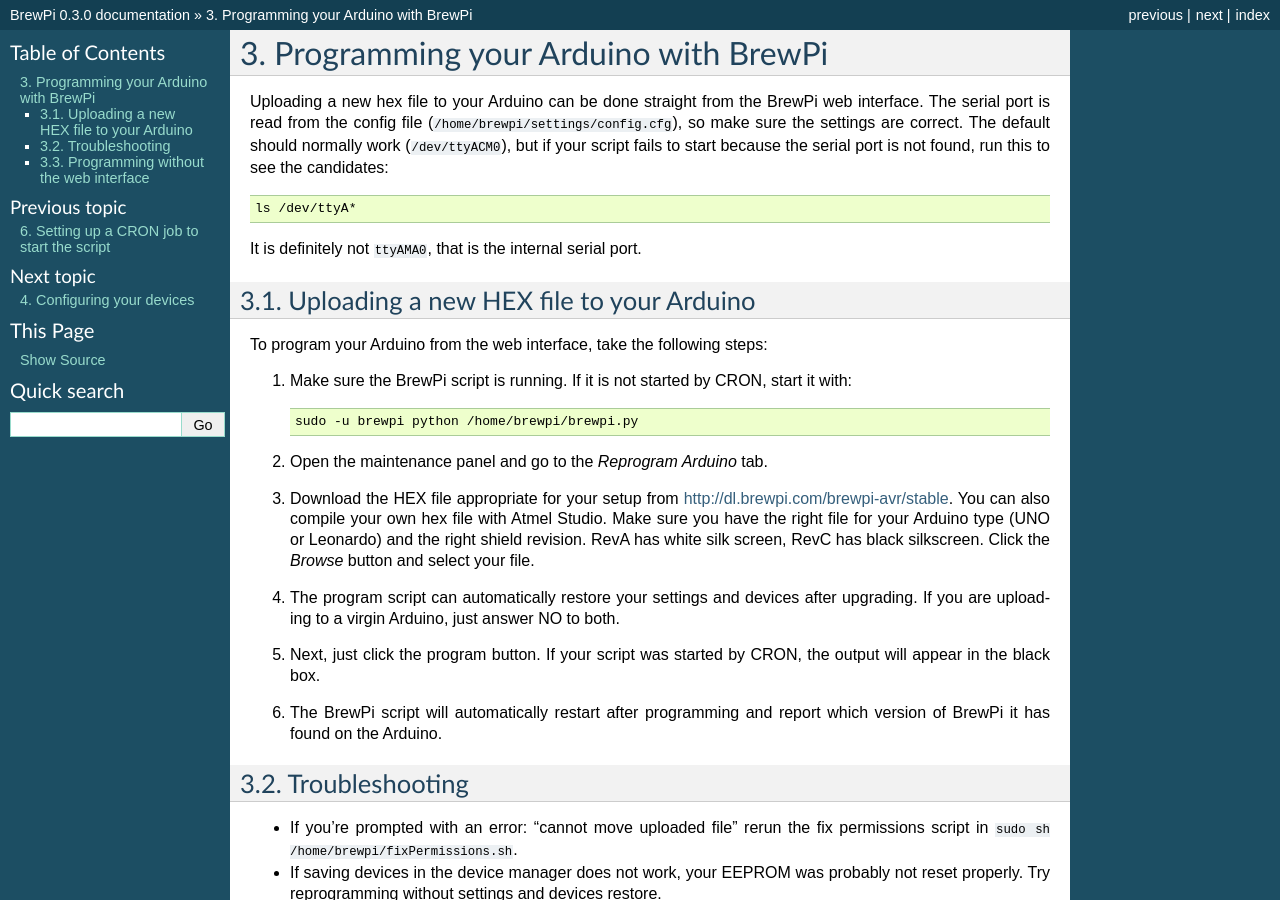
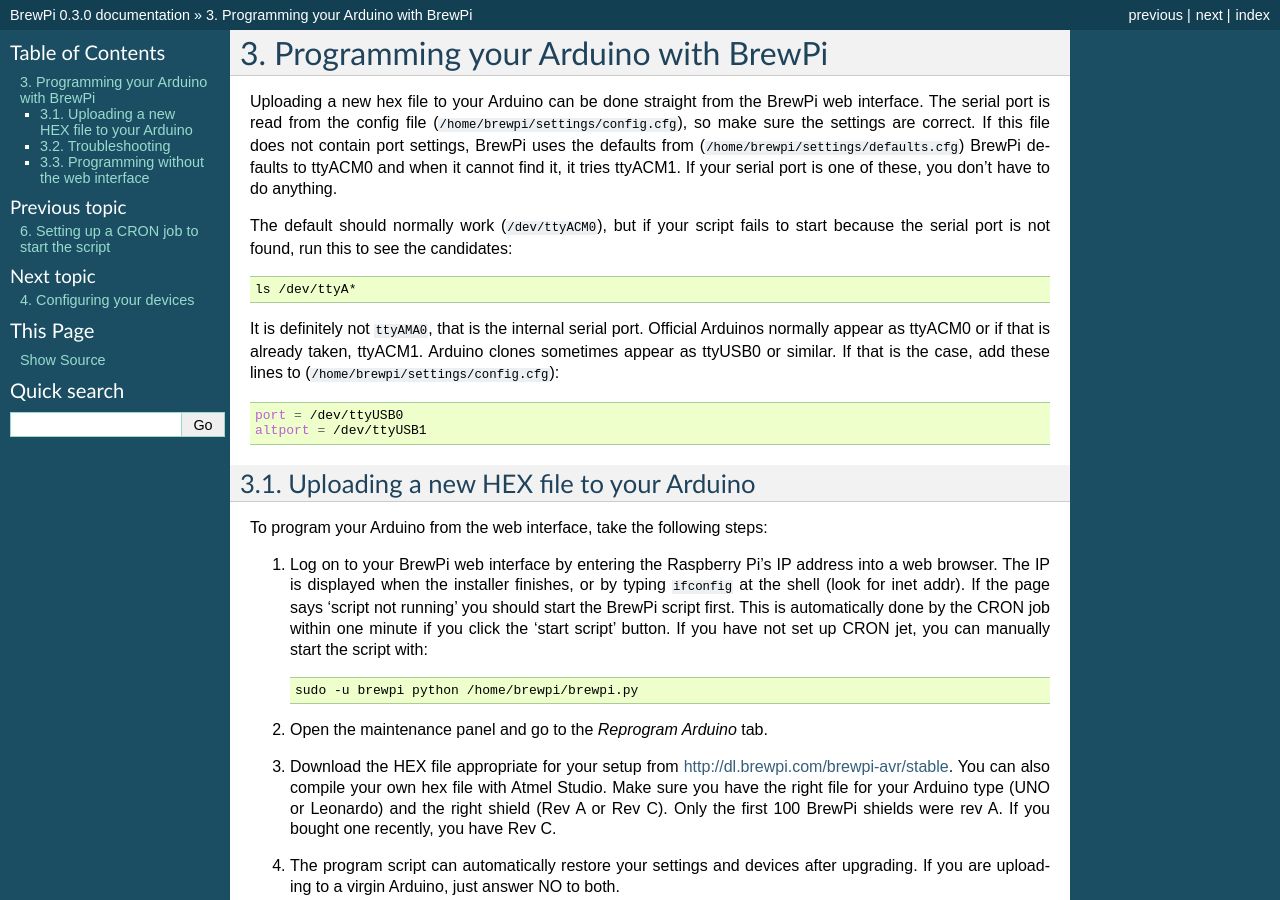
Before and after one commit to BrewPi/brewpi-userdocs, a Sphinx documentation site: the page built from source/after-install/program-arduino.rst, in a window 1280 px wide and 900 px high. Built offline with Sphinx 7.4.7, drawn with Linux system fonts in a browser that asks for light colours; formulas are drawn with MathJax 3.

Commit message:
Clarifications in guide to programming the Arduino

```diff
--- a/source/after-install/program-arduino.rst
+++ b/source/after-install/program-arduino.rst
@@ -2,6 +2,10 @@ Programming your Arduino with BrewPi
 ====================================
 Uploading a new hex file to your Arduino can be done straight from the BrewPi web interface.
 The serial port is read from the config file (``/home/brewpi/settings/config.cfg``), so make sure the settings are correct.
+If this file does not contain port settings, BrewPi uses the defaults from (``/home/brewpi/settings/defaults.cfg``)
+BrewPi defaults to ttyACM0 and when it cannot find it, it tries ttyACM1.
+If your serial port is one of these, you don't have to do anything.
+
 The default should normally work (``/dev/ttyACM0``), but if your script fails to start because the serial port is not found, run this to see the candidates:
 
 .. code-block:: bash
@@ -9,13 +13,25 @@ The default should normally work (``/dev/ttyACM0``), but if your script fails to
     ls /dev/ttyA*
 
 It is definitely not ``ttyAMA0``, that is the internal serial port.
+Official Arduinos normally appear as ttyACM0 or if that is already taken, ttyACM1.
+Arduino clones sometimes appear as ttyUSB0 or similar. If that is the case, add these lines to  (``/home/brewpi/settings/config.cfg``):
+
+.. code-block:: bash
+
+    port = /dev/ttyUSB0
+    altport = /dev/ttyUSB1
+
 
 Uploading a new HEX file to your Arduino
 ----------------------------------------
 
 To program your Arduino from the web interface, take the following steps:
 
-#.  Make sure the BrewPi script is running. If it is not started by CRON, start it with:
+#.  Log on to your BrewPi web interface by entering the Raspberry Pi's IP address into a web browser.
+    The IP is displayed when the installer finishes, or by typing ``ifconfig`` at the shell (look for inet addr).
+    If the page says 'script not running' you should start the BrewPi script first.
+    This is automatically done by the CRON job within one minute if you click the 'start script' button.
+    If you have not set up CRON jet, you can manually start the script with:
 
     .. code-block:: bash
 
@@ -23,9 +39,13 @@ To program your Arduino from the web interface, take the following steps:
 
 #.  Open the maintenance panel and go to the `Reprogram Arduino` tab.
 
-#.  Download the HEX file appropriate for your setup from http://dl.brewpi.com/brewpi-avr/stable. You can also compile your own hex file with Atmel Studio. Make sure you have the right file for your Arduino type (UNO or Leonardo) and the right shield revision. RevA has white silk screen, RevC has black silkscreen. Click the `Browse` button and select your file.
+#.  Download the HEX file appropriate for your setup from http://dl.brewpi.com/brewpi-avr/stable.
+    You can also compile your own hex file with Atmel Studio.
+    Make sure you have the right file for your Arduino type (UNO or Leonardo) and the right shield (Rev A or Rev C).
+    Only the first 100 BrewPi shields were rev A. If you bought one recently, you have Rev C.
 
-#.  The program script can automatically restore your settings and devices after upgrading. If you are uploading to a virgin Arduino, just answer NO to both.
+#.  The program script can automatically restore your settings and devices after upgrading.
+    If you are uploading to a virgin Arduino, just answer NO to both.
 
 #.  Next, just click the program button. If your script was started by CRON, the output will appear in the black box.
 
```
